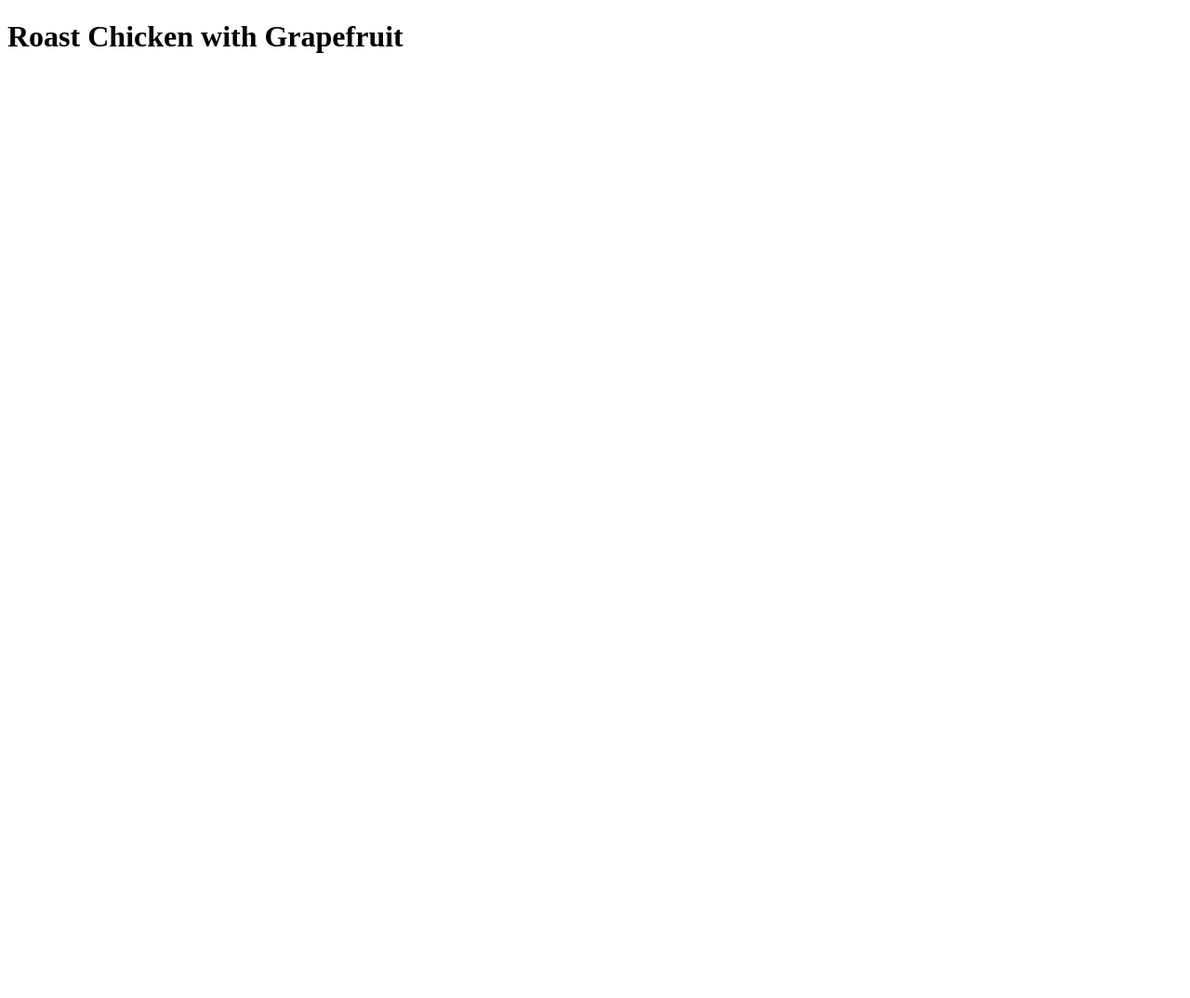
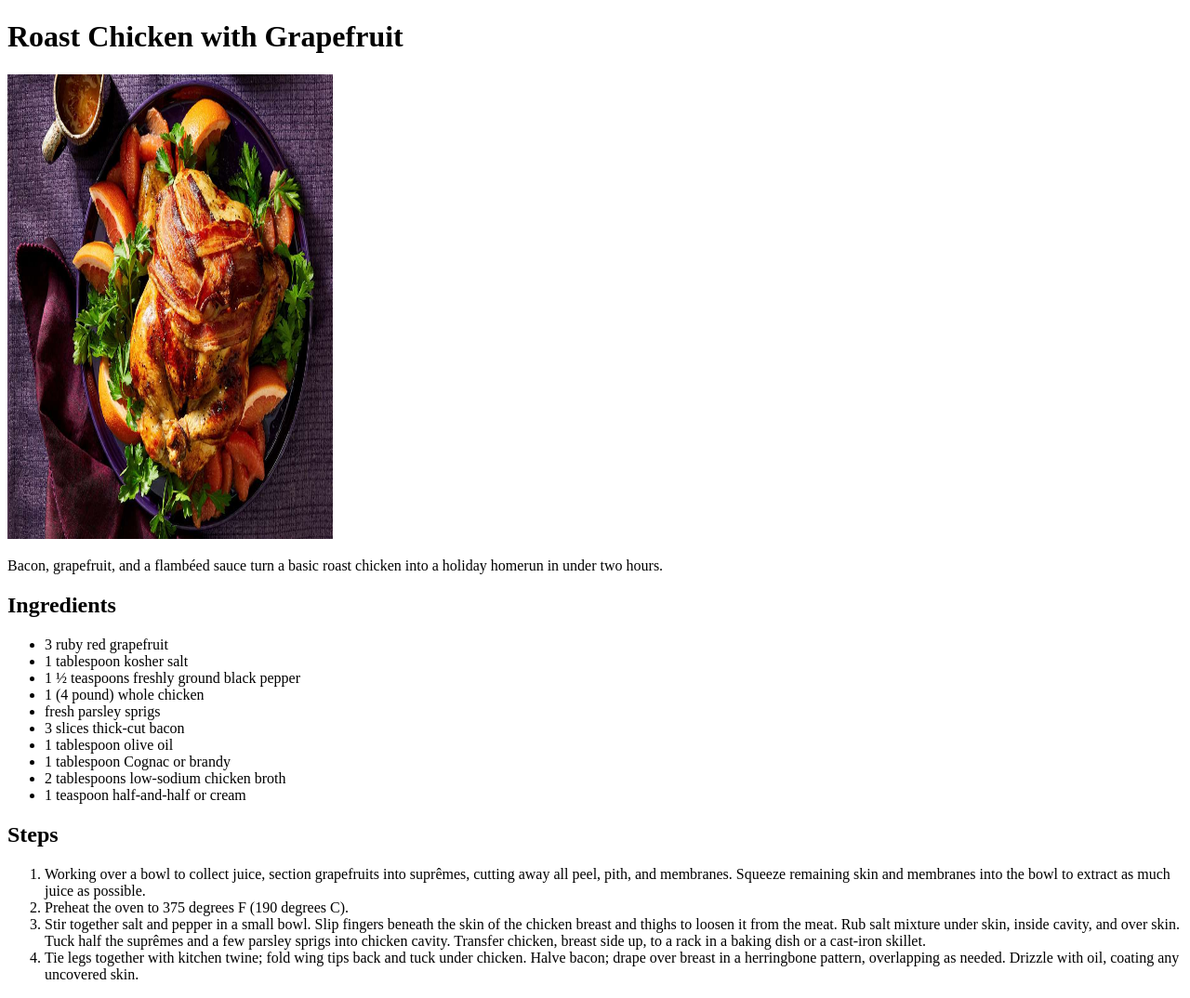
Before and after one commit to shumaim11/odin-recipes, a plain HTML site: page Recipes/Roast Chicken with Grapefruit.html in a window 1280 px wide. Shown: the whole page at 93% size. Before the commit the page ends 800 px from the top, so only its background shows below. Drawn offline with Linux system fonts and the light colour scheme.

Commit message:
Added Ingredients

```diff
--- a/Recipes/Roast Chicken with Grapefruit.html
+++ b/Recipes/Roast Chicken with Grapefruit.html
@@ -6,6 +6,55 @@
 </head>
 <body>
 <h1>Roast Chicken with Grapefruit</h1>
+<img src="assets/images/Roast-Chicken-with-Grapefruit-4x3-1-f969245d84214699ba208c4fb215a54c.jpg"
+     alt="Roast Chicken with Grapefruit" height="500" width="350"/>
+<p>Bacon, grapefruit, and a flambéed sauce turn a basic roast chicken into a holiday homerun in under two hours.</p>
+<h2>Ingredients</h2>
+<ul>
+    <li>3 ruby red grapefruit</li>
 
+    <li>1 tablespoon kosher salt</li>
+
+    <li>1 ½ teaspoons freshly ground black pepper</li>
+
+    <li>1 (4 pound) whole chicken</li>
+
+    <li>fresh parsley sprigs</li>
+
+    <li>3 slices thick-cut bacon</li>
+
+    <li>1 tablespoon olive oil</li>
+
+    <li>1 tablespoon Cognac or brandy</li>
+
+    <li>2 tablespoons low-sodium chicken broth</li>
+
+    <li>1 teaspoon half-and-half or cream</li>
+
+</ul>
+<h2>Steps</h2>
+<ol>
+
+    <li>
+        Working over a bowl to collect juice, section grapefruits into suprêmes, cutting away all peel, pith, and
+        membranes. Squeeze remaining skin and membranes into the bowl to extract as much juice as possible.
+    </li>
+    <li>
+        Preheat the oven to 375 degrees F (190 degrees C).
+    </li>
+    <li>
+        Stir together salt and pepper in a small bowl. Slip fingers beneath the skin of the chicken breast and thighs to
+        loosen it from the meat. Rub salt mixture under skin, inside cavity, and over skin. Tuck half the suprêmes and a
+        few parsley sprigs into chicken cavity. Transfer chicken, breast side up, to a rack in a baking dish or a
+        cast-iron skillet.
+    </li>
+    <li>
+        Tie legs together with kitchen twine; fold wing tips back and tuck under chicken. Halve bacon; drape over breast
+        in a herringbone pattern, overlapping as needed. Drizzle with oil, coating any uncovered skin.
+    </li>
+
+
+
+</ol>
 </body>
 </html>
```
